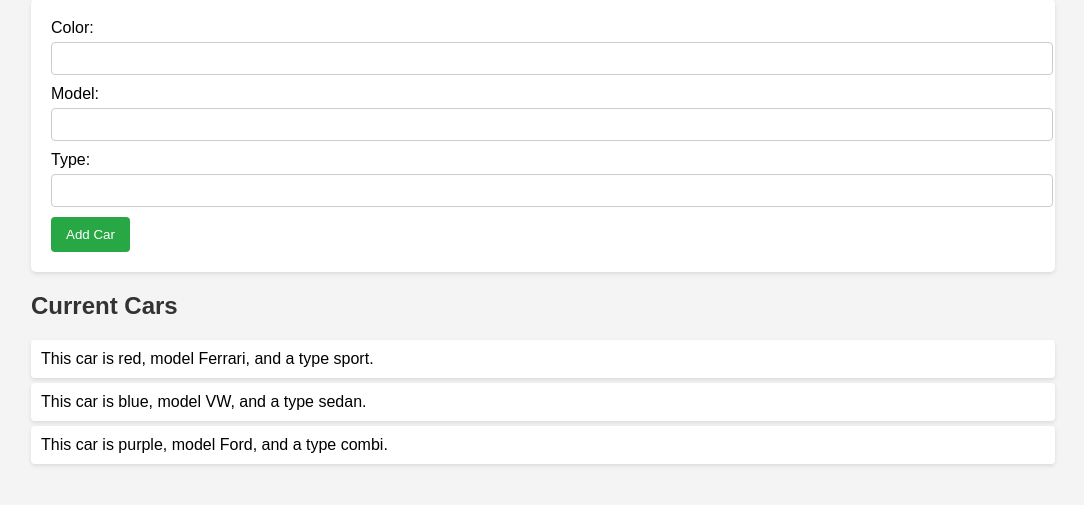
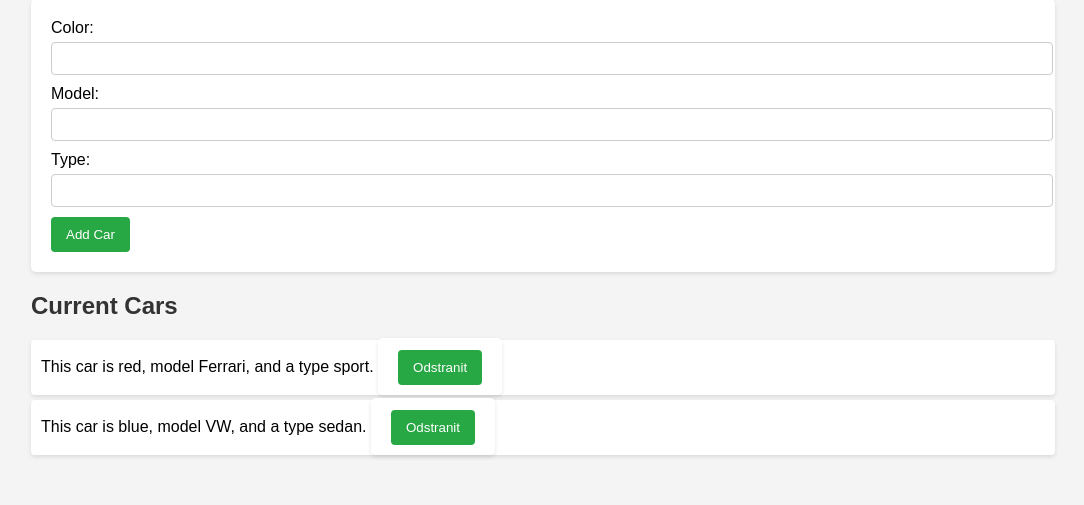
Before and after one commit to Lakyn80/python_car_flask_app, a Flask app: page / in a window 1280 px wide. Shown: the part 101-606 px from the top of the page, without its empty margins (97-1181 px from the left). Run offline with Flask 3, Linux system fonts and the light colour scheme.

Commit message:
adding buttom delete from web and from json

```diff
--- a/app.py
+++ b/app.py
@@ -3,10 +3,10 @@ from flask import Flask, render_template, request, redirect
 
 app = Flask(__name__)
 
-#Folder, kde budeme ukládat seznam aut
-CAR_FILE  = "cars.json"
+# Soubor, kde budeme ukládat seznam aut
+CAR_FILE = 'cars.json'
 
-# class for cars
+# Třída pro auta
 class Car:
     def __init__(self, color, model, car_type):
         self.color = color
@@ -16,14 +16,15 @@ class Car:
     def describe_car(self):
         return f"This car is {self.color}, model {self.model}, and a type {self.car_type}."
 
-    #Pomocná metoda pro uložení aut ze slovníku
     def to_dict(self):
+        # Pomocná metoda pro uložení auta jako slovník
         return {"color": self.color, "model": self.model, "car_type": self.car_type}
 
-    #Pomocná metoda pro načtení aut ze slovníku
     @staticmethod
     def from_dict(data):
-        return Car(data["color"], data["model"], data["car_type"])
+        # Pomocná metoda pro načtení auta ze slovníku
+        return Car(data['color'], data['model'], data['car_type'])
+
 
 # Funkce pro načtení seznamu aut ze souboru JSON
 def load_cars():
@@ -46,8 +47,8 @@ cars = load_cars()
 # Route pro hlavní stránku
 @app.route('/')
 def index():
-    return render_template('index.html', cars=cars)
-
+    cars_with_index = [(index, car) for index, car in enumerate(cars)]
+    return render_template('index.html', cars=cars_with_index)
 
 # Route pro přidání auta
 @app.route('/add_car', methods=['POST'])
@@ -65,6 +66,18 @@ def add_car():
 
     return redirect('/')
 
+# Route pro odstranění auta
+@app.route('/delete_car', methods=['POST'])
+def delete_car():
+    index = int(request.form['index'])
+
+    # Odstraníme auto ze seznamu podle indexu
+    if 0 <= index < len(cars):
+        del cars[index]
+        save_cars(cars)
+
+    return redirect('/')
+
 
 if __name__ == '__main__':
     app.run(debug=True, port=5006)
--- a/cars.json
+++ b/cars.json
@@ -1 +1,4 @@
-[{"color": "red", "model": "Ferrari", "car_type": "sport"}, {"color": "blue", "model": "VW", "car_type": "sedan"}, {"color": "purple", "model": "Ford", "car_type": "combi"}]
+[
+  { "color": "red", "model": "Ferrari", "car_type": "sport" },
+  { "color": "blue", "model": "VW", "car_type": "sedan" }
+]
--- a/templates/index.html
+++ b/templates/index.html
@@ -29,8 +29,14 @@
 
       <h2>Current Cars</h2>
       <ul>
-        {% for car in cars %}
-        <li>{{ car.describe_car() }}</li>
+        {% for index, car in cars %}
+        <li>
+          {{ car.describe_car() }}
+          <form action="/delete_car" method="POST" style="display: inline">
+            <input type="hidden" name="index" value="{{ index }}" />
+            <button type="submit">Odstranit</button>
+          </form>
+        </li>
         {% endfor %}
       </ul>
     </div>
```
